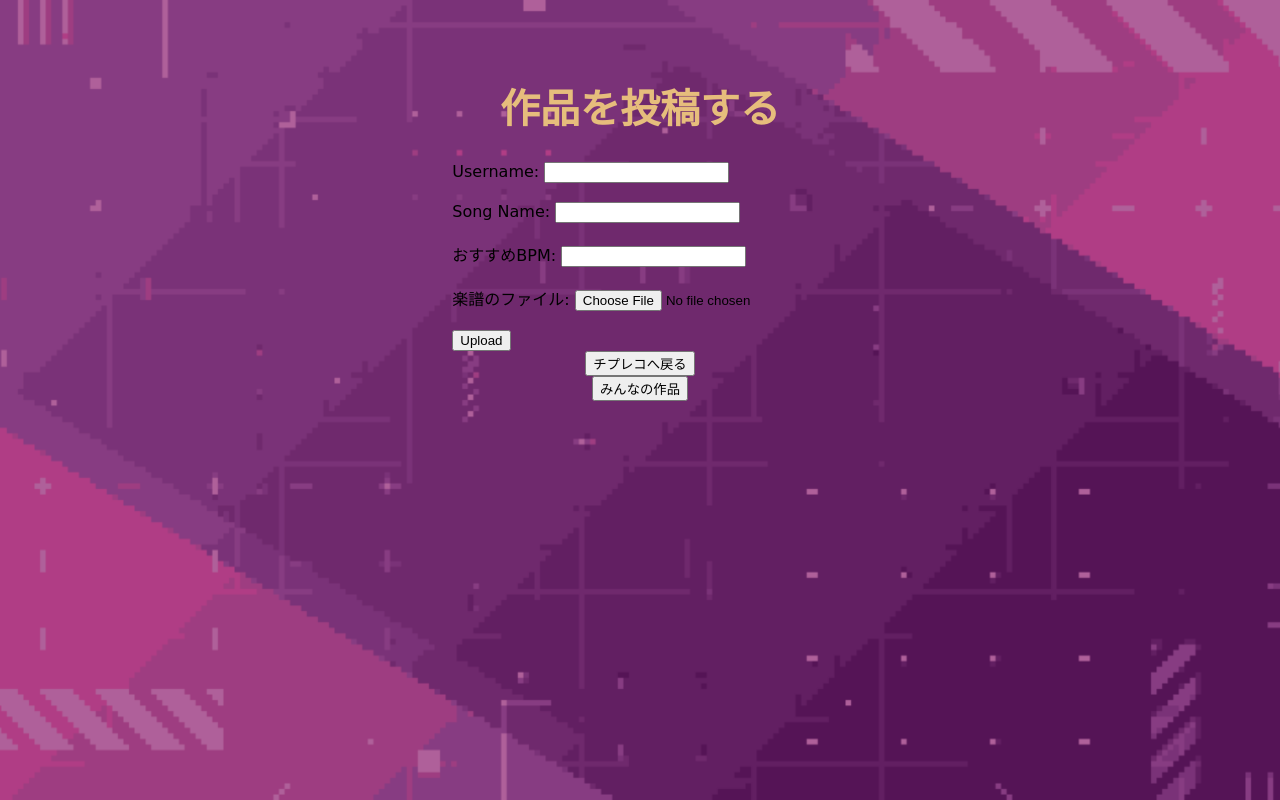
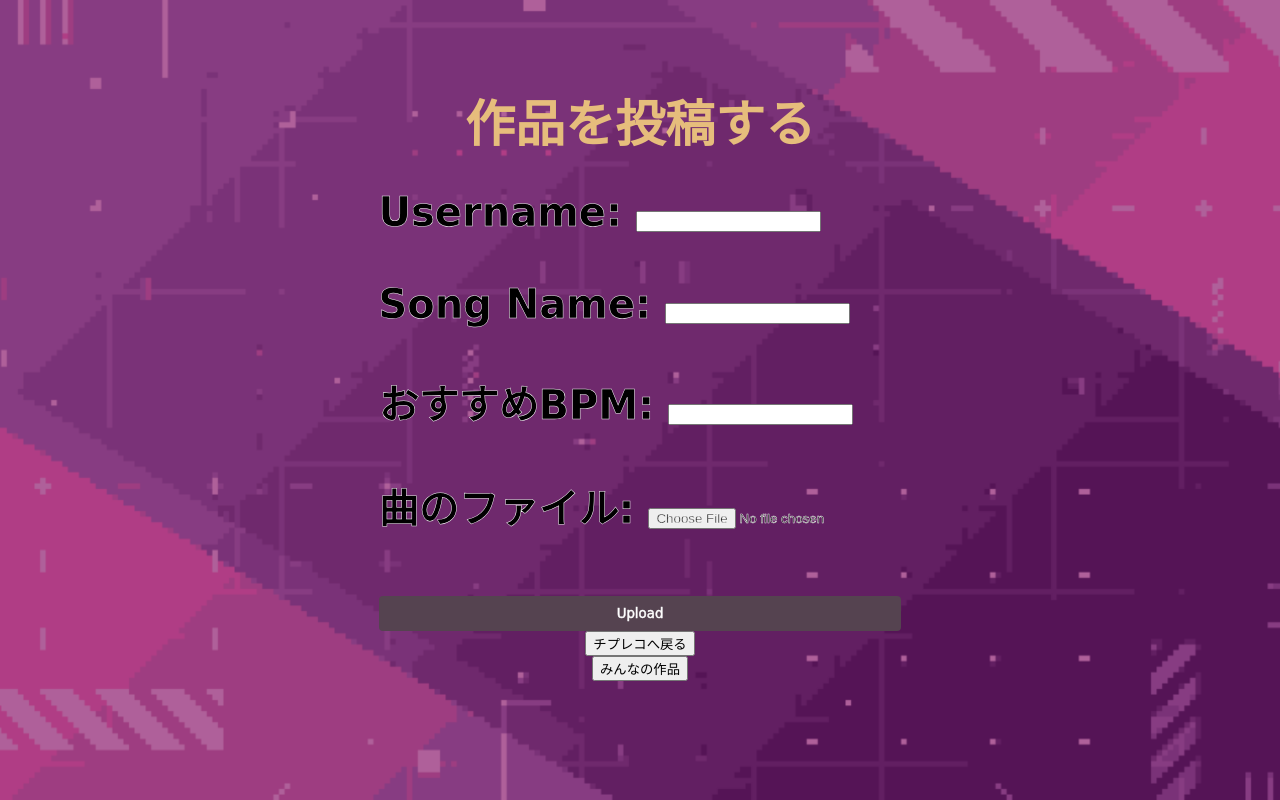
Before and after one commit to tacho-bana/OC2024-06, a Flask app: page /upload in a window 1280 px wide. Run offline with Flask 3, Linux system fonts and the light colour scheme; some web fonts are replaced.

Commit message:
listとuploadできたところまで

```diff
--- a/flaskr/static/style.css
+++ b/flaskr/static/style.css
@@ -111,6 +111,46 @@ body {
 
 .upload-title{
     color: rgb(230, 189, 124);
+    font-size: 50px;
+    font-weight: bold;
+}
+
+.list{
+    color: rgb(68, 56, 67);
+    font-size: 40px;
+    font-family: 'misaki_gothic_2nd', cursive;
+}
+
+.upload-form{
+    color: rgb(0, 0, 0);
+    -webkit-text-stroke: 0.5px rgb(255, 255, 255);
     font-size: 40px;
     font-weight: bold;
+    font-family: 'misaki_gothic_2nd', cursive;
 }
+
+.upload-button{
+    display: inline-block;
+    padding: 8px;
+    width: 100%;
+    border-radius: 4px;
+    background-color: #554350;
+    color: #fff;
+    appearance: none;
+    -webkit-appearance: none;
+    -moz-appearance: none;
+    cursor: pointer;
+    border: 2px solid transparent;
+    font-family: 'misaki_gothic_2nd', cursive;
+}
+
+.upload-button:hover {
+    background-color: #000;
+    border: 2px solid rgb(255, 61, 164);
+}
+
+.upload-button:focus {
+    outline: 0;
+    background-color: #000;
+    border: 2px solid rgb(255, 61, 164);
+}
--- a/flaskr/templates/list.html
+++ b/flaskr/templates/list.html
@@ -11,7 +11,7 @@
     <h1 class="list-title">みんなの作品</h1>
     <ul>
         {% for file in files %}
-        <li>
+        <li class="list">
             <strong>Username:</strong> {{ file.username }}<br>
             <strong>Song Name:</strong> {{ file.songname }}<br>
             <strong>おすすめBPM:</strong> {{ file.recommended_bpm }}<br>
--- a/flaskr/templates/upload.html
+++ b/flaskr/templates/upload.html
@@ -9,7 +9,7 @@
 <body>
     <img class="background-image" src="../static/images/haikei2.png" alt="background-image">
     <h1 class="upload-title">作品を投稿する</h1>
-    <form id="uploadForm" enctype="multipart/form-data">
+    <form class="upload-form" id="uploadForm" enctype="multipart/form-data">
         <label for="username">Username:</label>
         <input type="text" id="username" name="username" required><br><br>
 
@@ -19,10 +19,10 @@
         <label for="recommended_bpm">おすすめBPM:</label>
         <input type="number" id="recommended_bpm" name="recommended_bpm" required><br><br>
 
-        <label for="waveformFile">楽譜のファイル:</label>
+        <label for="waveformFile">曲のファイル:</label>
         <input type="file" id="waveformFile" name="waveformFile" accept=".py" required><br><br>
 
-        <button type="submit">Upload</button>
+        <button class="upload-button" type="submit">Upload</button>
     </form>
 
     <button onclick="window.location.href='/'">チプレコへ戻る</button>
```
